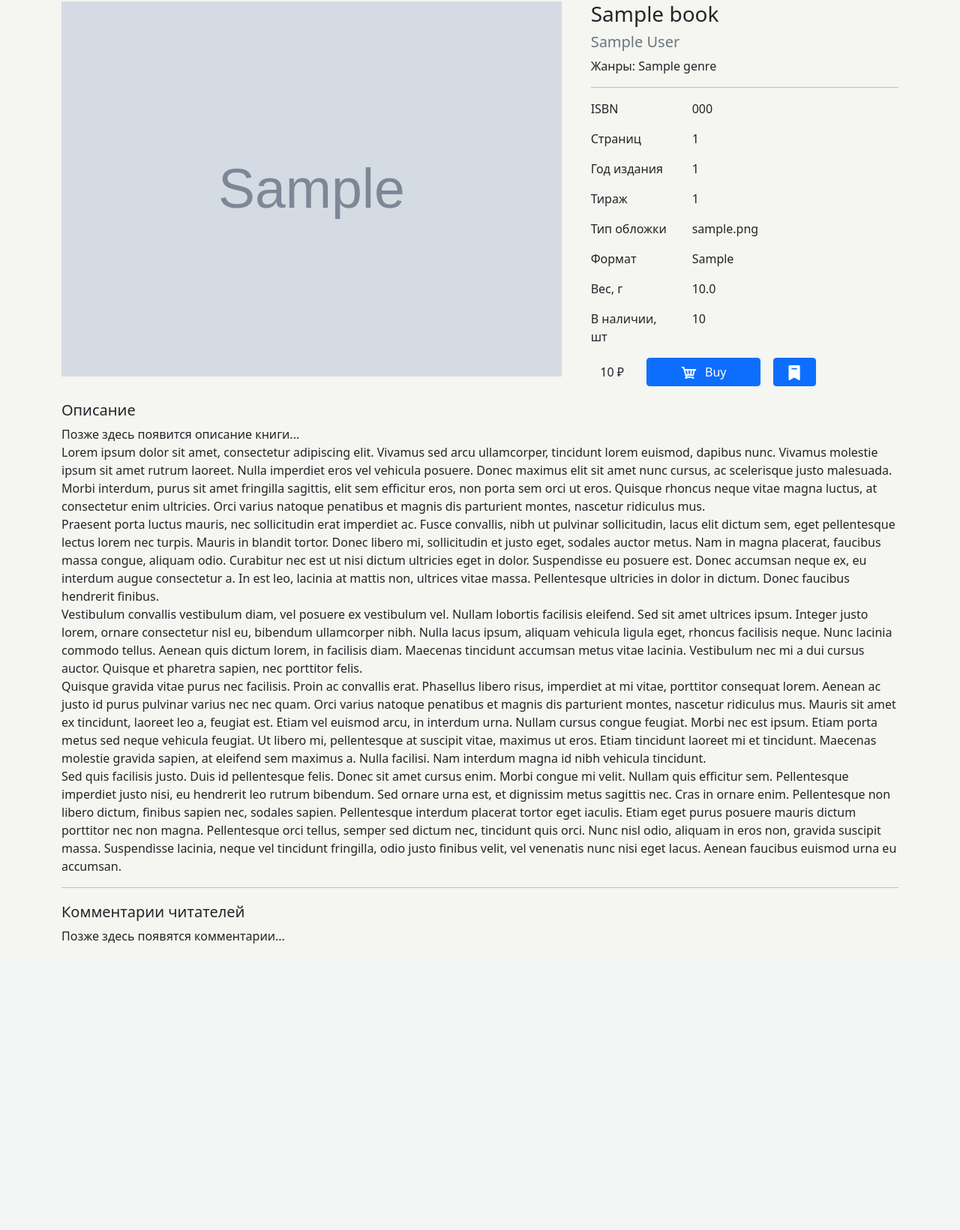
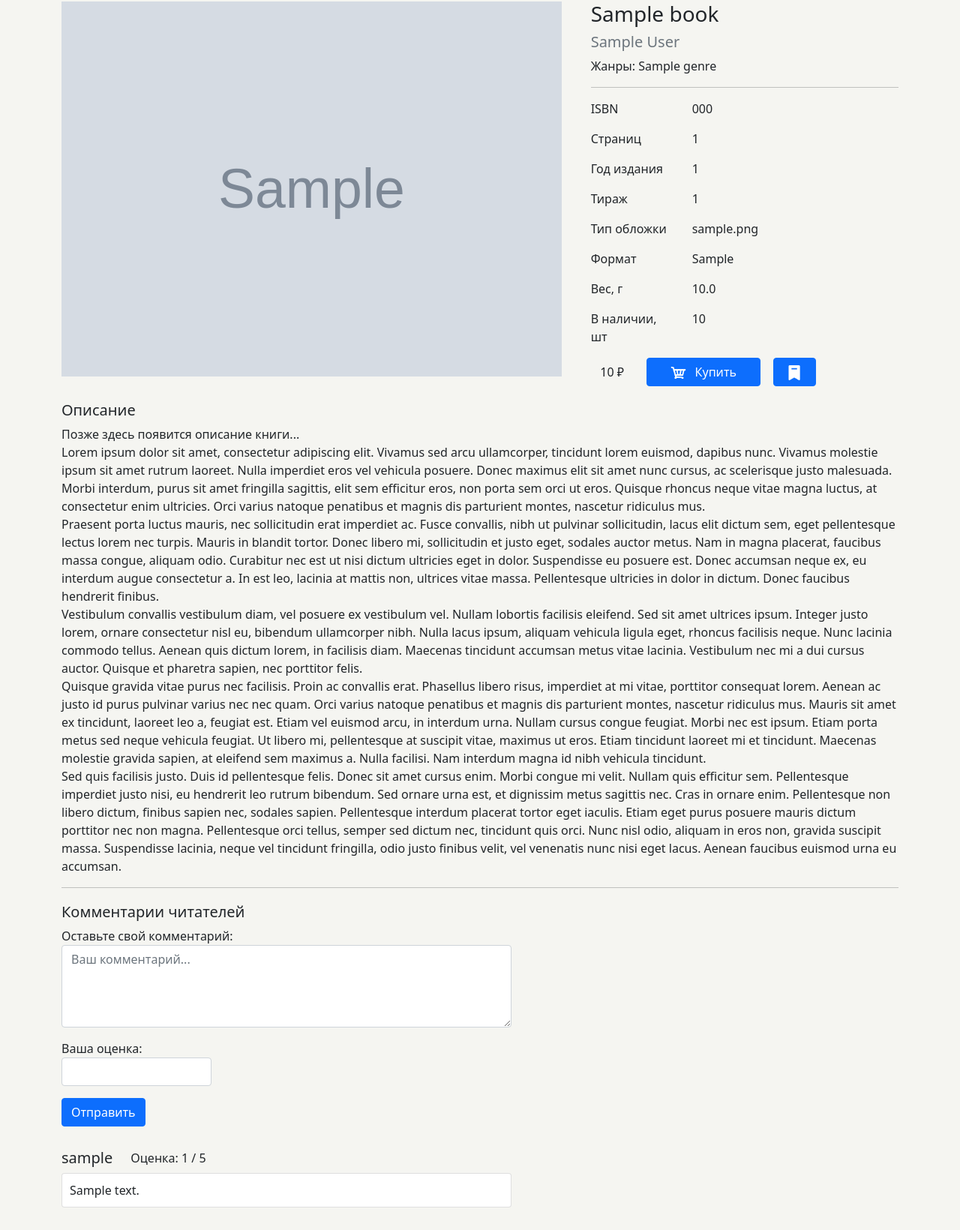
Before and after one commit to EngenerPaul/BuyBook, a Django app: a page that uses templates/base.html in a window 1280 px wide. Shown: the part 327-1967 px from the top of the page at 75% size. Before the commit the page ends 1585 px from the top, so only its background shows below. Run offline with Django 3.2, Linux system fonts and the light colour scheme; tables that the repository leaves empty hold one stand-in row (values such as "Sample post"); grey boxes marked "Sample" are stand-in pictures.

Commit message:
create comments

```diff
--- a/buybook/forms.py
+++ b/buybook/forms.py
@@ -1,6 +1,8 @@
+from turtle import width
 from django import forms
 from django.contrib.auth.forms import AuthenticationForm
 from django.contrib.auth.models import User
+from .models import Comment
 
 
 # Authentication
@@ -59,3 +61,23 @@ class RegisterUserForm(forms.ModelForm):
         if commit:
             user.save()
         return user
+
+class CommentForm(forms.ModelForm):
+    class Meta:
+        model = Comment
+        fields = ('text', 'estimate', )
+        labels = {
+            'text': 'Оставьте свой комментарий',
+            'estimate': 'Ваша оценка',
+        }
+        widgets = {
+            'text': forms.Textarea(attrs={
+                'class': 'form-control',
+                'rows': 4,
+                'placeholder': 'Ваш комментарий...'
+            }),
+            'estimate': forms.NumberInput(attrs={
+                'class': 'form-control',
+                'style': 'width: 200px',
+            })
+        }
--- a/buybook/models.py
+++ b/buybook/models.py
@@ -2,7 +2,9 @@ from django.urls import reverse
 from django.db import models
 from django.db.models import CharField, ForeignKey, ManyToManyField, \
                              ImageField, IntegerField, FloatField, \
-                             SlugField, TextField
+                             SlugField, TextField, DateTimeField, CASCADE
+from django.contrib.auth.models import User
+from django.core.validators import MaxValueValidator, MinValueValidator
 
 
 
@@ -51,7 +53,7 @@ class Book(models.Model):
     cover_type = CharField(max_length=20, blank=True, verbose_name='Тип обложки')
     book_format = CharField(max_length=30, blank=True, verbose_name='Формат')  # размер
     weight = FloatField(blank=True, verbose_name='Вес')
-    created_at = models.DateTimeField(auto_now_add=True, verbose_name='Добавлено на сайт')
+    created_at = DateTimeField(auto_now_add=True, verbose_name='Добавлено на сайт')
 
     cost = IntegerField(verbose_name='Стоимость')
     discount = IntegerField(default=0, verbose_name='Скидка')  # проценты
@@ -70,4 +72,16 @@ class Book(models.Model):
 
 
 class Comment(models.Model):
-    pass
+    user = ForeignKey(User, on_delete=CASCADE, verbose_name='Автор комментария', related_name='comments')
+    book = ForeignKey(Book, on_delete=CASCADE, verbose_name='Книга', related_name='comments')
+    text = TextField(max_length=1000, verbose_name='Комментарий')
+    estimate = IntegerField(verbose_name='Оценка', validators=(MinValueValidator(0), MaxValueValidator(5)))
+    created_at = DateTimeField(auto_now_add=True, verbose_name='Дата создания')
+
+    class Meta:
+        verbose_name = 'Комментарий'
+        verbose_name_plural = 'Комментарии'
+        ordering = ('-created_at', )
+
+    def __str__(self):
+        return "The Comment class: " + self.user
--- a/buybook/templates/buybook/bookdetail.html
+++ b/buybook/templates/buybook/bookdetail.html
@@ -3,7 +3,6 @@
 
 {% block content %}
 
-<div class="container">
 <div class="row">
     <div class="col-auto">
         <img src="{{ book.cover.url }}" alt="cover" height="500" width="auto">
@@ -60,10 +59,37 @@
 <hr style="border: 3px;">
 
 <h5 style="margin-top: 20px;">Комментарии читателей</h5>
-    <p>
-        Позже здесь появятся комментарии...
-    </p>
+
+<div style="width: 600px">
+    <form method="post">
+        {% csrf_token %}
+        {{ form.as_p }}
+        <button type="submit" class="btn btn-primary btn-block">Отправить</button>
+    </form>
+</div>
+<div style="width: 600px">
+        {% if all_comments %}
+
+            {% for comment in all_comments %}
+
+                <div class="row" style="margin-top: 30px">
+                    <div class="col-auto">
+                        <h5>{{ comment.user }}</h5>
+                    </div>
+                    <div class="col">
+                        Оценка: {{ comment.estimate }} / 5
+                    </div>
+                </div>
+                <div class="card" style="padding: 10px;">{{ comment.text }}</div>
+
+            {% endfor %}
+
+        {% else %}
+        <p>Отзывов нет</p>
+        {% endif %}
+
 
 </div>
 
+
 {% endblock content %}
--- a/buybook/templates/buybook/buttons.html
+++ b/buybook/templates/buybook/buttons.html
@@ -7,8 +7,7 @@
     <div class="col-6" style="padding: 0 5px; min-width: 125px; display: flex; align-items: center;">
         <button type='submit' class='btn btn-primary btn-block' style="padding: 6px 12px 6px 6px; width: 100%; ">
             <img src="{% static 'img/minibasket.png' %}" alt="minibasket" height="20">
-            Buy
-
+            Купить
         </button>
     </div>
     <div class="col-3" style="display: flex; align-items: center;">
--- a/buybook/templates/buybook/index.html
+++ b/buybook/templates/buybook/index.html
@@ -3,7 +3,6 @@
 
 {% block content %}
 
-<div class="container">
 <div class="row">
 
     <div class="col-2" style="min-width: 200px;">
@@ -46,6 +45,4 @@
 
 </div>
 
-</div>
-
 {% endblock %}
--- a/buybook/views.py
+++ b/buybook/views.py
@@ -1,13 +1,15 @@
+from urllib import request
 from django.http import HttpResponse
 from django.shortcuts import render
 from django.urls import reverse_lazy
 from django.views.generic import ListView, CreateView, DetailView
+from django.views.generic.edit import FormMixin
 from django.contrib.auth.views import LoginView, LogoutView
 from django.contrib.auth.models import User
 from django.contrib.auth import authenticate, login
 
 from .models import Book, Author, Genre
-from .forms import AuthUserForm, RegisterUserForm
+from .forms import AuthUserForm, RegisterUserForm, CommentForm
 
 def first_func(request):
     template_name = 'buybook/index.html'
@@ -26,13 +28,44 @@ class Home(ListView):
         context['genres'] = Genre.objects.all()
         return context
 
-class BookDetail(DetailView):
+class BookDetail(DetailView, FormMixin):
     model = Book
     template_name = 'buybook/bookdetail.html'
     context_object_name = 'book'
 
-    def get_succes_url(self):
-        return reverse_lazy('book_detail', kwargs={'slug': self.get_object.slug})
+    form_class = CommentForm
+
+    # needed for rezeive information from form (form_class = CommentForm)
+    def post(self, request, *args, **kwargs):
+        form = self.get_form()
+        if form.is_valid():
+            return self.form_valid(request, form)
+        else:
+            return self.form_invalid(form)
+
+    # needed for save and update (set user_id and book_id) form
+    def form_valid(self, request, form):
+        self.object = form.save(commit=False)
+        self.object.user_id = request.user.pk  # create foreign key user in CommentForm
+        self.object.book = self.get_object()  # create foreign key book in CommentForm
+        self.object.save()
+        return super().form_valid(form)
+
+    # needed for post and get_context_data functions to work correctly
+    def form_invalid(self, form):
+        self.object = self.get_object()
+        return super().form_invalid(form)
+
+    # needed for refresh the page after saving the form
+    def get_success_url(self, **kwargs):
+        return reverse_lazy('book_detail', kwargs={'slug': self.get_object().slug})
+
+    # needed for display list of comments
+    def get_context_data(self, *args, **kwargs):
+        context = super().get_context_data(**kwargs)
+        context['all_comments'] = self.object.comments.all()  # comments is a foreign key (related_name) of Comment model
+        return context
+
 
 # Authentication
 class CustomLoginView(LoginView):
--- a/root/settings.py
+++ b/root/settings.py
@@ -118,7 +118,7 @@ AUTH_PASSWORD_VALIDATORS = [
 
 LANGUAGE_CODE = 'en-us'
 
-TIME_ZONE = 'UTC'
+TIME_ZONE = 'Europe/Samara'
 
 USE_I18N = True
 
--- a/templates/base.html
+++ b/templates/base.html
@@ -23,8 +23,11 @@
         INFO: {{ request.user }} | INFO: {{ request.user.id }}
     </div>
 
-    {% block content %}
-    {% endblock content %}
+    <div class="container" style="margin-bottom: 30px;">
+        {% block content %}
+        {% endblock content %}
+    </div>
+
 
 </body>
 </html>
```
Also changed, not shown: buybook/migrations/0006_alter_comment_options_comment_created_at_and_more.py (added), buybook/migrations/0007_comment_book.py (added), buybook/migrations/0008_alter_comment_book_alter_comment_text.py (added), buybook/migrations/0009_alter_comment_estimate.py (added), buybook/migrations/0010_alter_comment_user.py (added), buybook/migrations/0011_alter_comment_book_alter_comment_estimate_and_more.py (added). Lines whose indentation alone changed are shown as unchanged.
